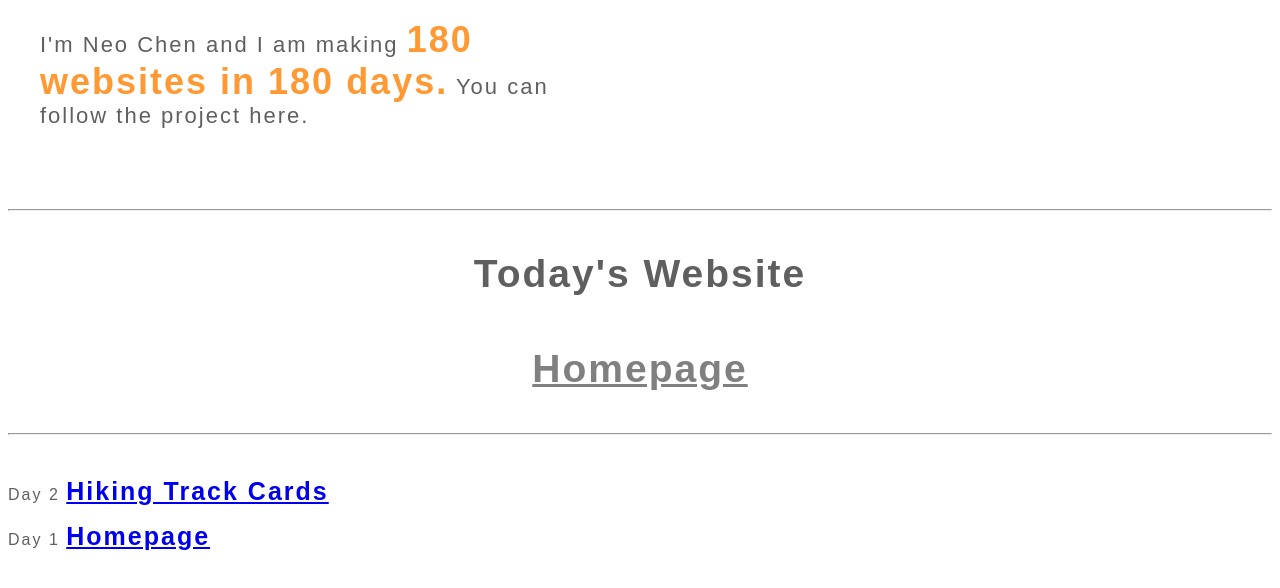
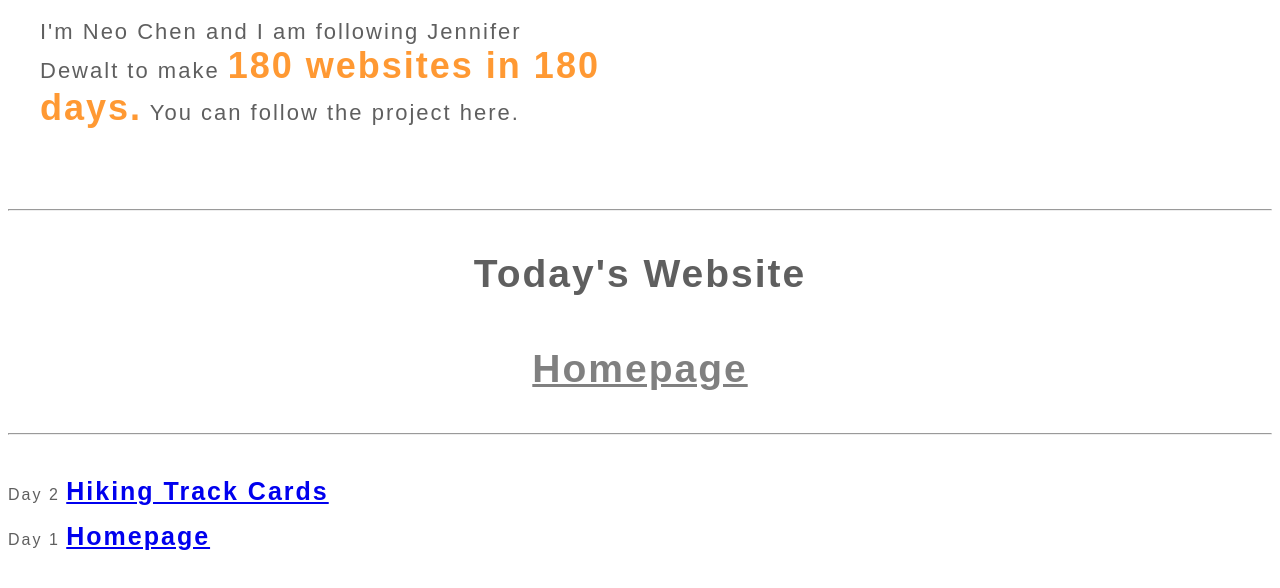
Before and after one commit to Ncwy/Ncwy.github.io, a plain HTML site: page index.html in a window 1280 px wide. Shown: the part 206-794 px from the top of the page. Drawn offline with Linux system fonts and the light colour scheme.

Commit message:
Update index.html

```diff
--- a/index.html
+++ b/index.html
@@ -21,7 +21,7 @@
       <section class="greeting">
         <h1>Hi!</h1>
         <p>
-          I'm Neo Chen and I am making
+          I'm Neo Chen and I am following Jennifer Dewalt to make
           <span>180 websites in 180 days.</span> You can follow the project
           here.
         </p>
```
